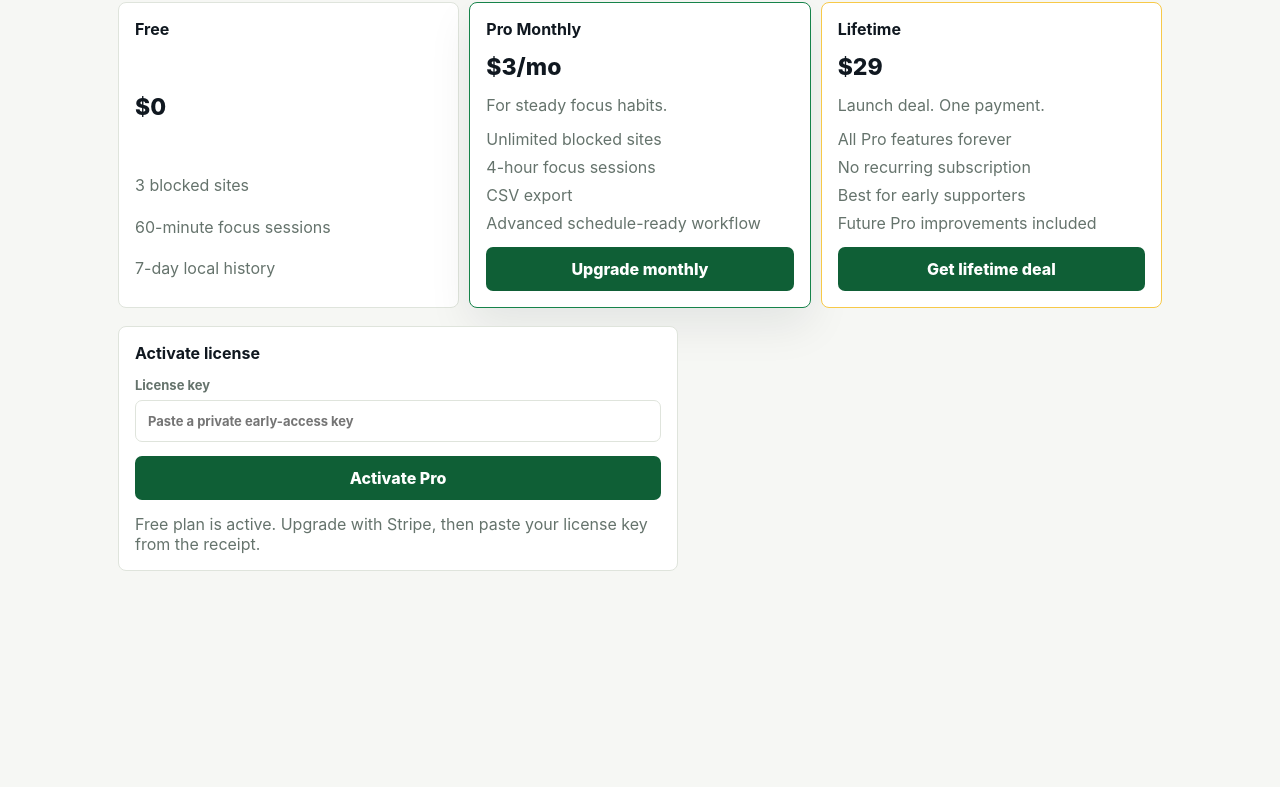
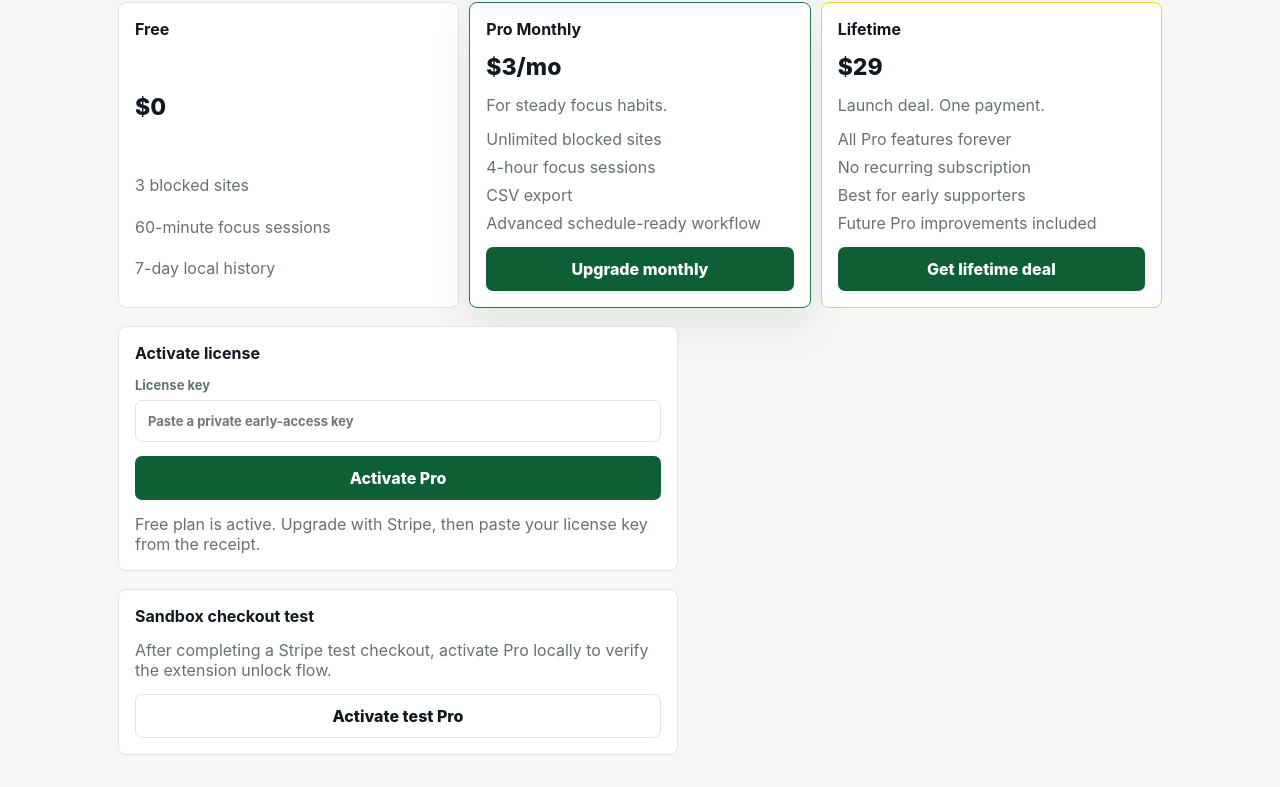
Before and after one commit to ridhgrg-dev/focusyield-extension, a website with bundled scripts: page src/upgrade.html in a window 1280 px wide. Shown: the part 92-879 px from the top of the page. Before the commit the page ends 800 px from the top, so only its background shows below. Built offline with nearby package versions, Linux system fonts and the light colour scheme; some packages are replaced by stand-ins of ours.

Commit message:
Add sandbox checkout activation helper

```diff
--- a/src/billing.js
+++ b/src/billing.js
@@ -1,6 +1,11 @@
 export const STRIPE_MONTHLY_PAYMENT_LINK = "https://buy.stripe.com/test_fZu6oJ8fB7fWczHeYx1Nu00";
 export const STRIPE_LIFETIME_PAYMENT_LINK = "https://buy.stripe.com/test_00wfZj7bx43KeHP17H1Nu01";
+export const STRIPE_TEST_LICENSE_KEY = "FOCUSYIELD-SANDBOX-PRO";
 
 export function hasPaymentLink(url) {
   return url.startsWith("https://");
 }
+
+export function isStripeSandbox() {
+  return [STRIPE_MONTHLY_PAYMENT_LINK, STRIPE_LIFETIME_PAYMENT_LINK].some((url) => url.includes("buy.stripe.com/test_"));
+}
--- a/src/upgrade.html
+++ b/src/upgrade.html
@@ -63,6 +63,12 @@
         <button class="primary" type="submit">Activate Pro</button>
         <p id="licenseStatus" class="muted"></p>
       </form>
+
+      <section id="sandboxPanel" class="panel license-panel hidden">
+        <h2>Sandbox checkout test</h2>
+        <p class="muted">After completing a Stripe test checkout, activate Pro locally to verify the extension unlock flow.</p>
+        <button id="sandboxActivate" class="secondary" type="button">Activate test Pro</button>
+      </section>
     </main>
     <script type="module" src="upgrade.js"></script>
   </body>
--- a/src/upgrade.js
+++ b/src/upgrade.js
@@ -1,19 +1,32 @@
 import { getState, isPro, setState } from "./storage.js";
-import { STRIPE_LIFETIME_PAYMENT_LINK, STRIPE_MONTHLY_PAYMENT_LINK, hasPaymentLink } from "./billing.js";
+import {
+  STRIPE_LIFETIME_PAYMENT_LINK,
+  STRIPE_MONTHLY_PAYMENT_LINK,
+  STRIPE_TEST_LICENSE_KEY,
+  hasPaymentLink,
+  isStripeSandbox
+} from "./billing.js";
 
 const form = document.querySelector("#licenseForm");
 const input = document.querySelector("#licenseKey");
 const status = document.querySelector("#licenseStatus");
 const monthlyCheckout = document.querySelector("#monthlyCheckout");
 const lifetimeCheckout = document.querySelector("#lifetimeCheckout");
+const sandboxPanel = document.querySelector("#sandboxPanel");
+const sandboxActivate = document.querySelector("#sandboxActivate");
 let state = await getState();
 
 setupCheckout(monthlyCheckout, STRIPE_MONTHLY_PAYMENT_LINK, "Upgrade monthly");
 setupCheckout(lifetimeCheckout, STRIPE_LIFETIME_PAYMENT_LINK, "Get lifetime deal");
+setupSandboxPanel();
 render();
 
 monthlyCheckout.addEventListener("click", handleMissingCheckout);
 lifetimeCheckout.addEventListener("click", handleMissingCheckout);
+sandboxActivate.addEventListener("click", async () => {
+  state = await setState({ ...state, plan: "pro", proLicense: STRIPE_TEST_LICENSE_KEY });
+  render();
+});
 
 form.addEventListener("submit", async (event) => {
   event.preventDefault();
@@ -47,6 +60,10 @@ function setupCheckout(element, url, label) {
   element.removeAttribute("aria-disabled");
 }
 
+function setupSandboxPanel() {
+  sandboxPanel.classList.toggle("hidden", !isStripeSandbox());
+}
+
 function handleMissingCheckout(event) {
   const link = event.currentTarget;
   if (link.href) return;
```
